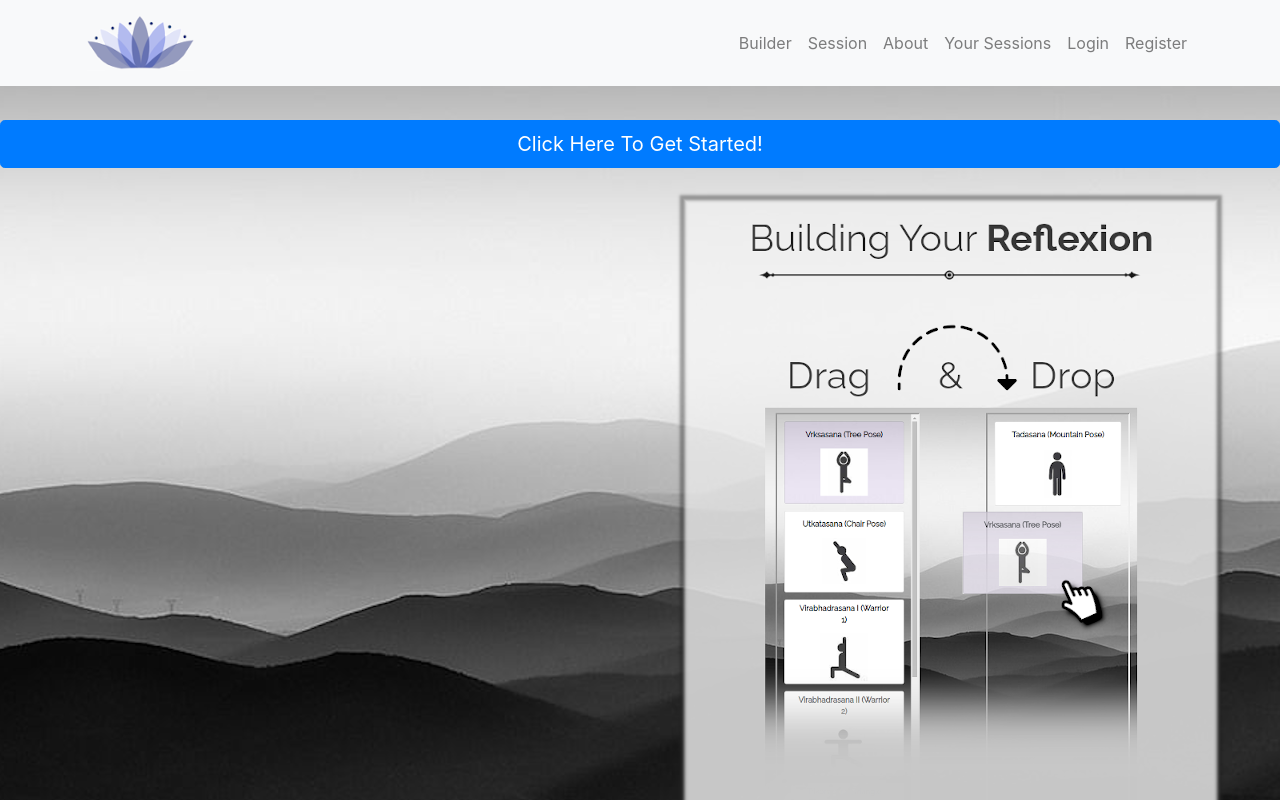
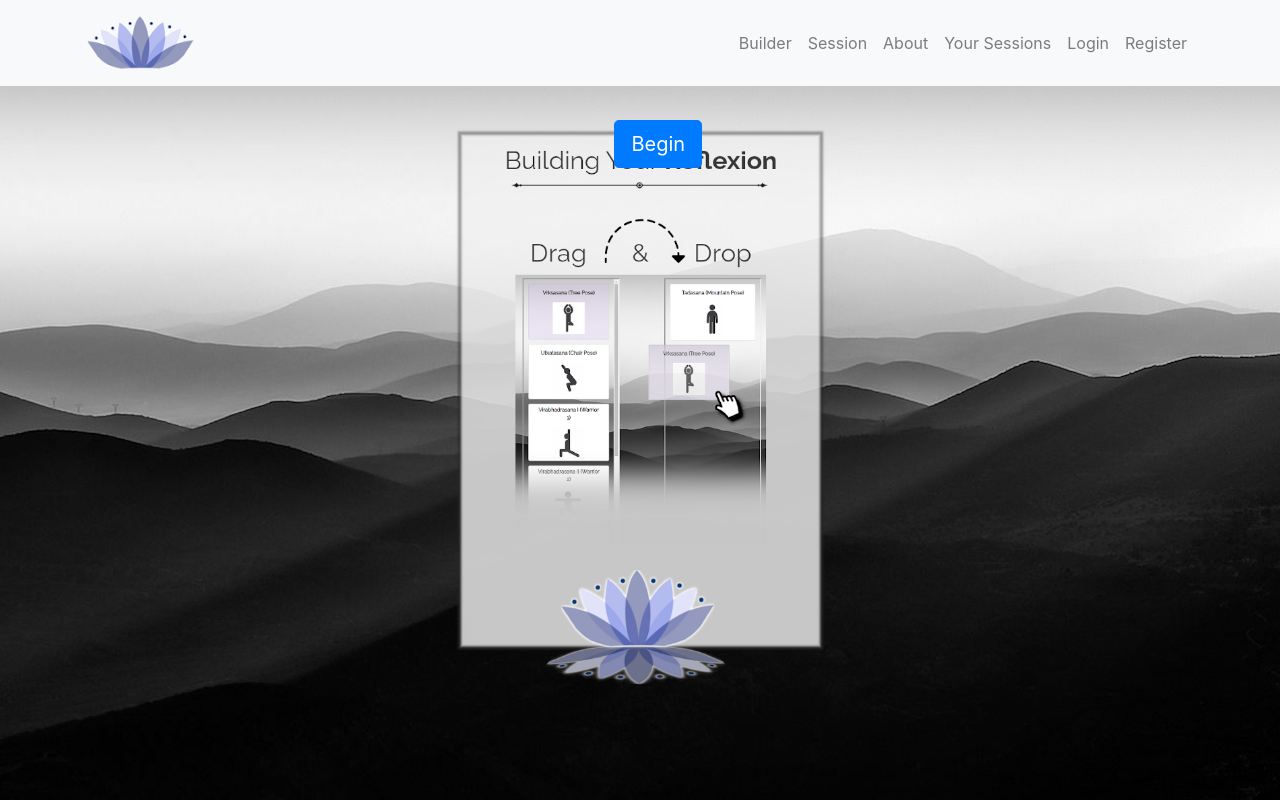
Before and after one commit to Luke-Berzins/Reflexion, a React (Create React App) app in the folder client/: page /builder in a window 1280 px wide. Built offline with nearby package versions, Linux system fonts and the light colour scheme; no server answers.

Commit message:
more css for builder

```diff
--- a/client/src/components/Builder.jsx
+++ b/client/src/components/Builder.jsx
@@ -57,7 +57,7 @@ export default function Builder(props) {
       <br></br>
       <br></br>
       <br></br>
-      <button className="btn btn-primary btn-lg btn-block" onClick={() => setState({...state, show: true})}>Click Here To Get Started!</button>
+      <button className="btn btn-primary btn-lg " onClick={() => setState({...state, show: true})}>Begin</button>
     </div>
   )
 
--- a/client/src/components/Builder.scss
+++ b/client/src/components/Builder.scss
@@ -5,19 +5,24 @@
 }
 
 #initial {
+  background-image: url('../img/bg-builder-m.png');
+  background-size: cover;
   height: 100vh;
   width: 100vw;
-  background-image: url('../img/bg-builder-m.png');
+  align-items: center;
+  button {
+    margin-left: 48vw;
+    // padding-left: 20px;
+  }
 }
 #builder {
   background-image: url('../img/bg-masthead-2.png');
   background-size: cover;
-  width:100%;
-  height:100%;
+  height: 100vh;
+  width: 100vw;
   display: flex;
   justify-content: flex-start;
   font-family: 'Raleway', sans-serif !important;
-
 }
 .flexbox {
   display: flex;
```
